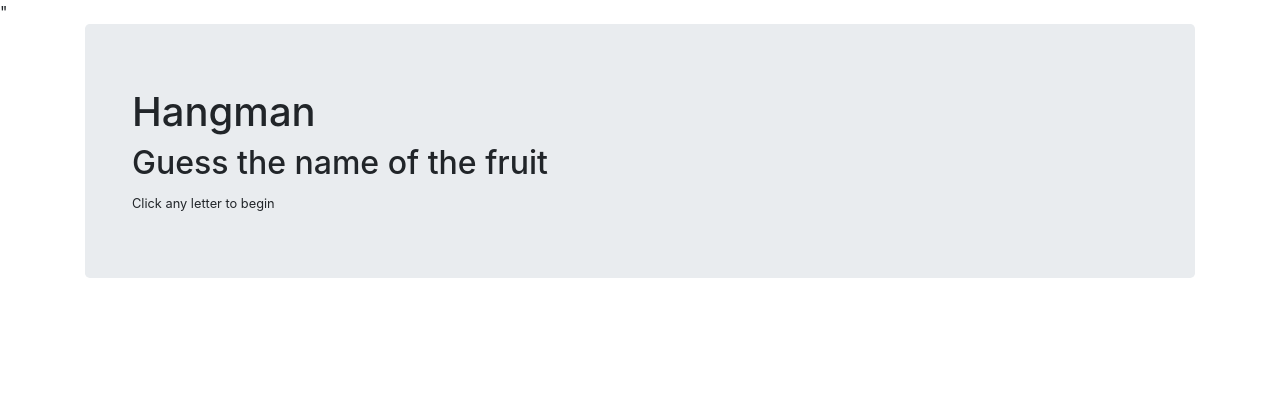
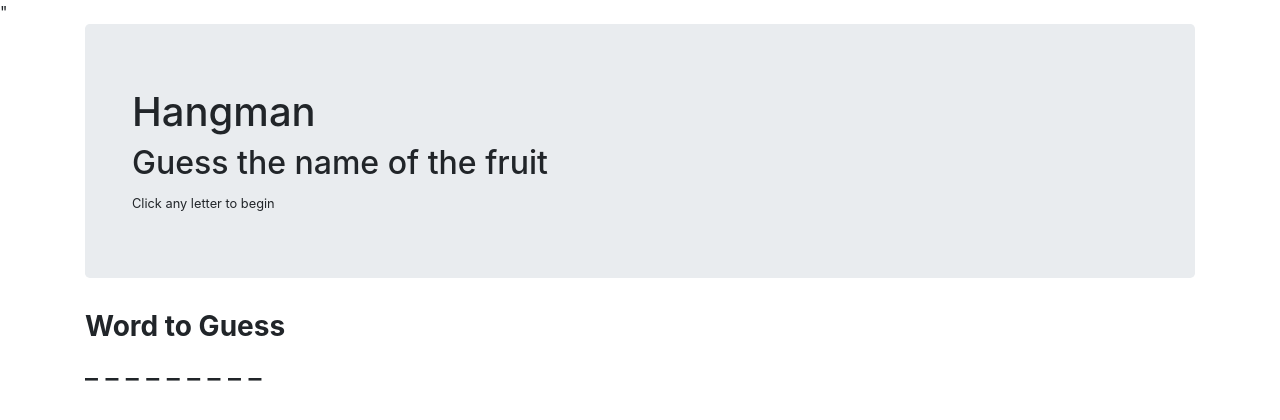
Before and after one commit to linnycc2004/hangmanLCC, a plain HTML site: page index.html in a window 1280 px wide. Drawn offline with nearby package versions, Linux system fonts and the light colour scheme.

Commit message:
almost finished html

```diff
--- a/index.html
+++ b/index.html
@@ -22,6 +22,24 @@
                 <small>Click any letter to begin</small>
             </div>
         </div>
+        <!--Game counters  all held here. Panels are being used to hold various sections-->
+        <div class="row">
+            <div class="col-lg-12">
+
+                <!--First Panel: Hold the Word to Guess (blanks and guessed word)-->
+                <div class="panel panel-default">
+                    <div class="panel-heading">
+                        <h3 class="panel-title"><strong>Word to Guess</strong></h3>
+                    </div>
+                    <div class="panel-body">
+                        <!--This h3 section called wordblanks is what we'll be replacing with letteras the user guesses-->
+                        <h3 id="word-blanks">_ _ _ _ _ _ _ _ _</h3>
+                    </div>
+                </div>
+
+
+            </div>
+        </div>
     </div>
 </body>
 </html>
```
